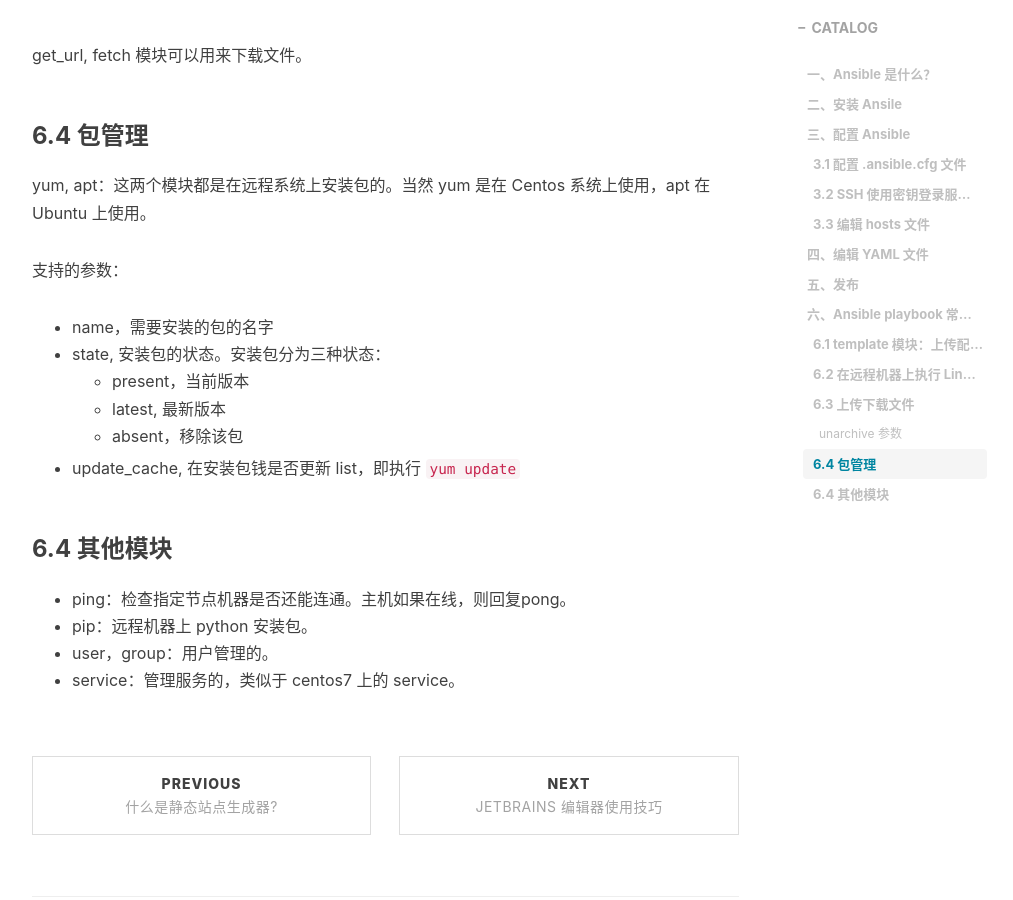
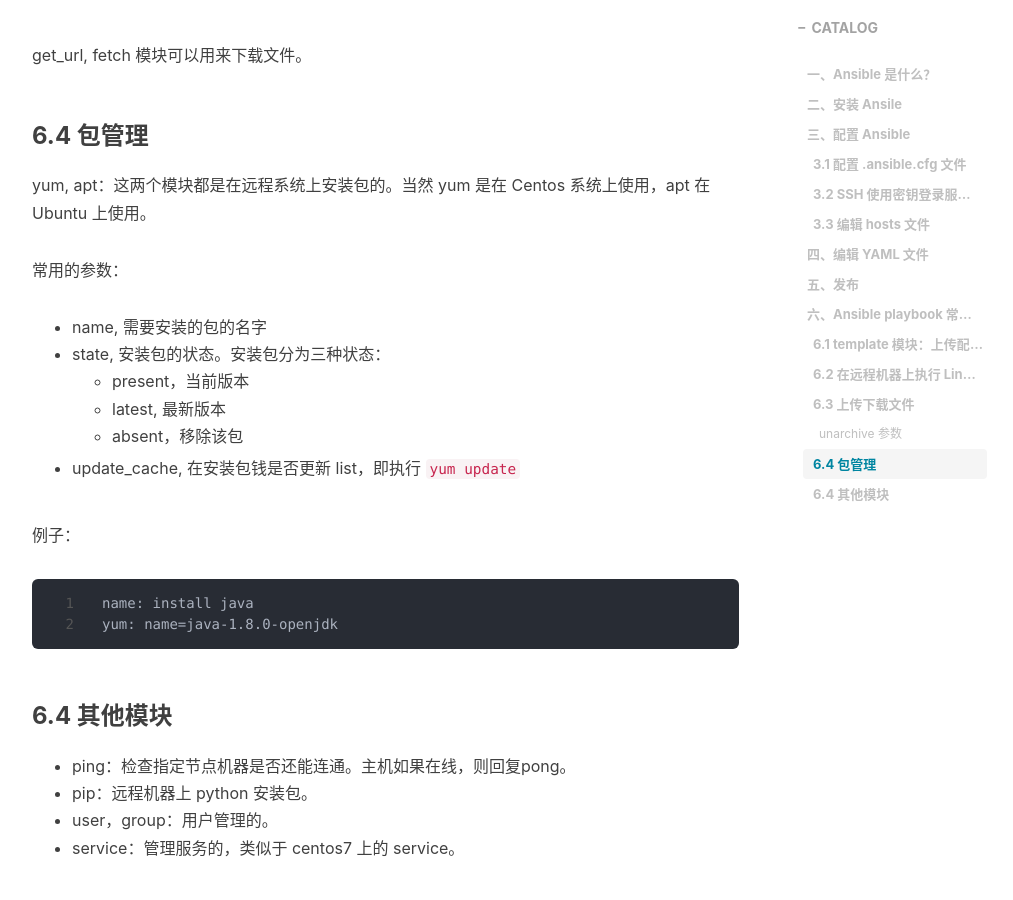
Before and after one commit to kougazhang/oom, a Jekyll site: the page built from _posts/2021-05-28-ansible.md, in a window 1280 px wide and 900 px high, scrolled down 5537 px. Shown: the whole window, without its empty margins (233-1246 px from the left). Built offline with Jekyll 4.4.1, drawn with Linux system fonts in a browser that asks for light colours; nearby versions of some CDN libraries; comment, search, counter and statistics services are not loaded.

Commit message:
update ansible: add exmaple foryum

````diff
--- a/_posts/2021-05-28-ansible.md
+++ b/_posts/2021-05-28-ansible.md
@@ -162,14 +162,20 @@ get_url, fetch 模块可以用来下载文件。
 ### 6.4 包管理
 yum, apt：这两个模块都是在远程系统上安装包的。当然 yum 是在 Centos 系统上使用，apt 在 Ubuntu 上使用。
 
-支持的参数：
-+ name，需要安装的包的名字
+常用的参数：
++ name, 需要安装的包的名字
 + state, 安装包的状态。安装包分为三种状态：
     + present，当前版本
     + latest, 最新版本
     + absent，移除该包
 + update_cache, 在安装包钱是否更新 list，即执行 `yum update`
 
+例子：
+```
+name: install java
+yum: name=java-1.8.0-openjdk
+```
+
 ### 6.4 其他模块
 + ping：检查指定节点机器是否还能连通。主机如果在线，则回复pong。
 + pip：远程机器上 python 安装包。
````
